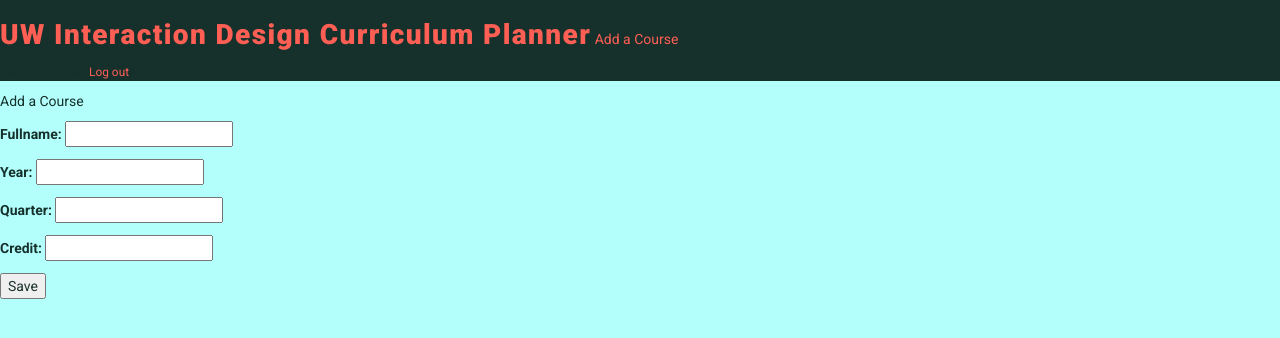
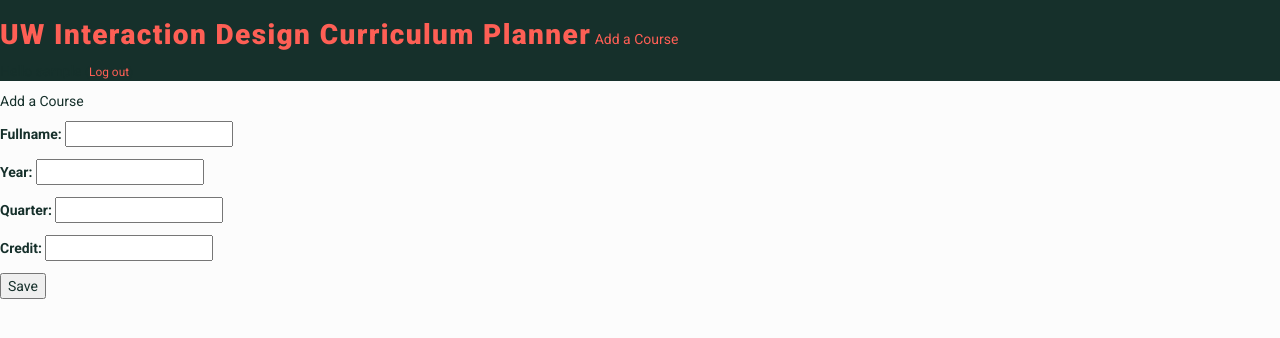
Before and after one commit to 0x7r1574n/uwcourseplanner, a Django app: page /planner/new/ in a window 1280 px wide. Shown: the top 338 px of the page. Run offline with Django 3.2, Linux system fonts and the light colour scheme; the visitor is signed in with stand-in values (Sample User, id 1); parts of the project's set-up code (start-up, migrations or seed data) failed here and were passed over; some libraries are stand-ins or nearby versions; some web fonts are replaced.

Commit message:
background color test

```diff
--- a/planner/static/css/main.css
+++ b/planner/static/css/main.css
@@ -55,7 +55,7 @@ textarea {
    ========================================================================== */
 
 /*  Gerfeys's Colors
-    #B3FFFC - OffWhite
+    #FCFCFC - OffWhite
     #16302B - OffBlack
     #B3FFFC - BabyBlue      #0CBABA - Darker BabyBlue
     #FE5F55 - RedOrange     #ED1C24 - Darker RedOrange
@@ -70,7 +70,7 @@ textarea {
 */
 
 body {
-    background-color: #B3FFFC;
+    background-color: #FCFCFC;
     color: #16302B;
     font-family: 'Roboto', sans-serif;
 }
```
